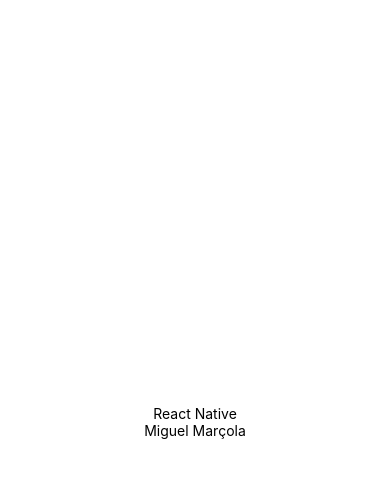
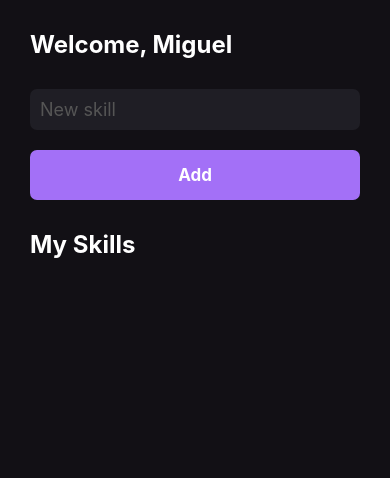
Before and after one commit to MiguelMarcola/my-skills, a React Native app: screen / in a window 390 px wide. Shown: the top 478 px of the page. Built offline with nearby package versions, Linux system fonts and the light colour scheme.

Commit message:
add components and making layout

```diff
--- a/App.js
+++ b/App.js
@@ -1,5 +1,5 @@
 import React from "react";
-import { Home } from "./src/pages/home";
+import { Home } from "./src/pages/Home";
 
 
 export default function app(){
--- a/src/pages/Home.js
+++ b/src/pages/Home.js
@@ -1,15 +1,73 @@
-import React from "react";
-import { View, Text } from 'react-native'
+import React, { useState } from "react";
+import { View,
+        Text,
+        StyleSheet,
+        SafeAreaView,
+        TextInput,
+        Platform
+} from 'react-native'
+
+import { Button } from "./components/Button";
+import { SkillCard } from "./components/SkillCard";
 
 export function Home(){
+  const [newSkill, setNewSkill] = useState('');
+  const [mySkills, setMySkills] = useState([]);
+
+  function handleAddNewSkill(){
+    setMySkills(oldState => [...oldState, newSkill]);
+  }
+
   return(
-    <View style={{
-        flex: 1,
-        justifyContent: 'center',
-        alignItems: 'center',
-        }}>
-        <Text>React Native</Text>
-        <Text>Miguel Marçola</Text>
+    <View style={styles.container}>
+        <Text style={styles.title}>
+          Welcome, Miguel
+        </Text>
+
+        <TextInput
+          style={styles.input}
+          placeholder="New skill"
+          placeholderTextColor='#555'
+          onChangeText={setNewSkill}
+        />
+
+       <Button onPress={handleAddNewSkill}/>
+
+
+        <Text style={[styles.title, {marginVertical: 30,}]}>
+          My Skills
+        </Text>
+
+        {
+          mySkills.map(skill => (
+            <SkillCard skill={skill}/>
+          ))
+        }
+
     </View>
   )
 }
+
+const styles = StyleSheet.create({
+  container:{
+    flex: 1,
+    backgroundColor: '#121015',
+    paddingHorizontal: 30,
+    paddingVertical: 30,
+  },
+
+  title:{
+    color: '#fff',
+    fontSize: 24,
+    fontWeight: 'bold',
+  },
+
+  input:{
+    backgroundColor: '#1f1e25',
+    color: '#fff',
+    fontSize: 18,
+    padding: Platform.OS === 'ios' ? 15 : 10,
+    marginTop: 30,
+    borderRadius: 7,
+  },
+})
--- /dev/null
+++ b/src/pages/components/Button.js
@@ -0,0 +1,34 @@
+import React from "react";
+import {
+    TouchableOpacity,
+    Text,
+    StyleSheet
+} from 'react-native';
+
+export function Button({ onPress }){
+    return(
+        <TouchableOpacity
+          style={styles.button}
+          activeOpacity={.7}
+          onPress={onPress}
+        >
+          <Text style={styles.buttonText}>Add</Text>
+        </TouchableOpacity>
+    )
+}
+
+const styles = StyleSheet.create({
+    button:{
+      backgroundColor: '#a370f7',
+      padding: 15,
+      borderRadius: 7,
+      alignItems: 'center',
+      marginTop: 20,
+    },
+
+    buttonText: {
+      color: '#fff',
+      fontSize: 17,
+      fontWeight: 'bold',
+    },
+  })
--- /dev/null
+++ b/src/pages/components/SkillCard.js
@@ -0,0 +1,37 @@
+import React from "react";
+import {
+    TouchableOpacity,
+    Text,
+    StyleSheet
+} from 'react-native';
+
+export function SkillCard({skill}){
+    return(
+        <TouchableOpacity
+            key={skill}
+            style={styles.buttonSkill}
+            activeOpacity={.4}
+        >
+            <Text style={styles.textSkill}>
+            {skill}
+              </Text>
+        </TouchableOpacity>
+    )
+}
+
+const styles = StyleSheet.create({
+    buttonSkill:{
+      backgroundColor: '#242422',
+      padding: 10,
+      borderRadius: 40,
+      alignItems: 'center',
+      marginBottom: 15,
+    },
+
+    textSkill:{
+      color: '#fff',
+      fontSize: 20,
+      fontWeight: 'bold',
+      paddingVertical: 5,
+    }
+  })
```
